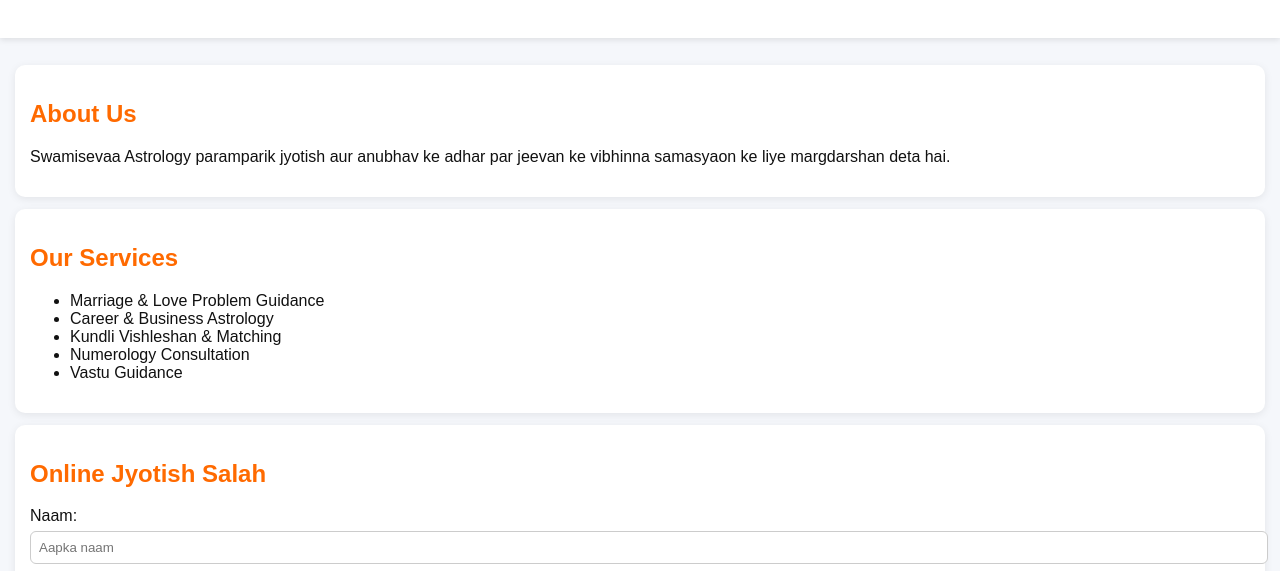
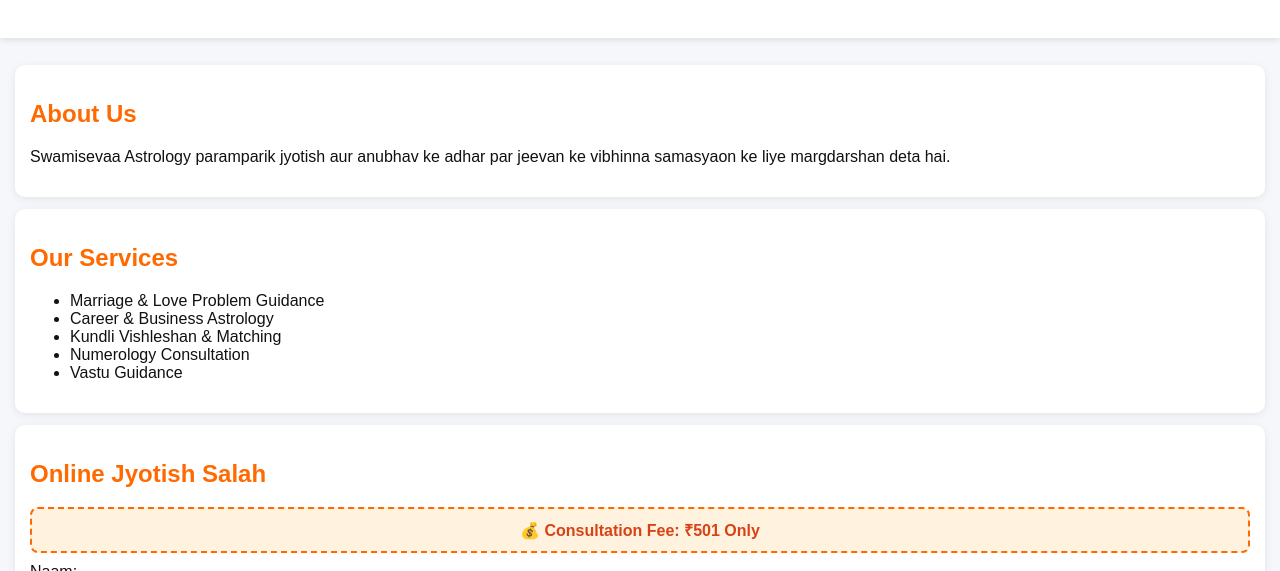
Before and after one commit to swamisevaa/Swamisevaa, a plain HTML site: page index.html in a window 1280 px wide. Shown: the part 221-792 px from the top of the page. Drawn offline with Linux system fonts and the light colour scheme.

Commit message:
Update index.html

```diff
--- a/index.html
+++ b/index.html
@@ -110,7 +110,18 @@ jeevan ke vibhinna samasyaon ke liye margdarshan deta hai.
 
 <div class="card">
 <h2>Online Jyotish Salah</h2>
-
+<div style="
+  background:#fff3e0;
+  border:2px dashed #ff6a00;
+  padding:10px;
+  margin:10px 0;
+  text-align:center;
+  font-weight:bold;
+  color:#d84315;
+  border-radius:8px;
+">
+💰 Consultation Fee: ₹501 Only
+</div>
 <label>Naam:</label>
 <input type="text" id="name" placeholder="Aapka naam">
 
```
